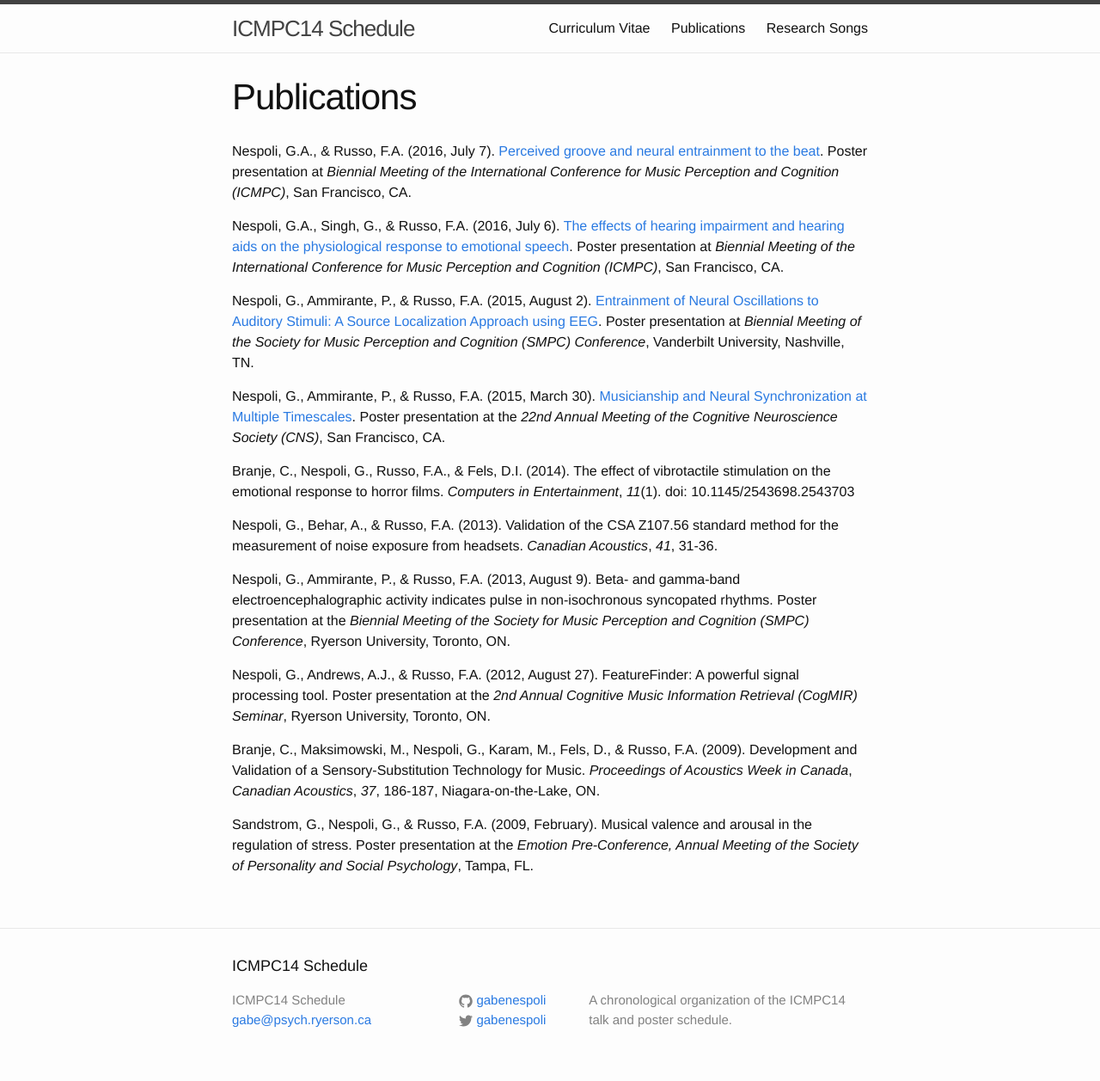
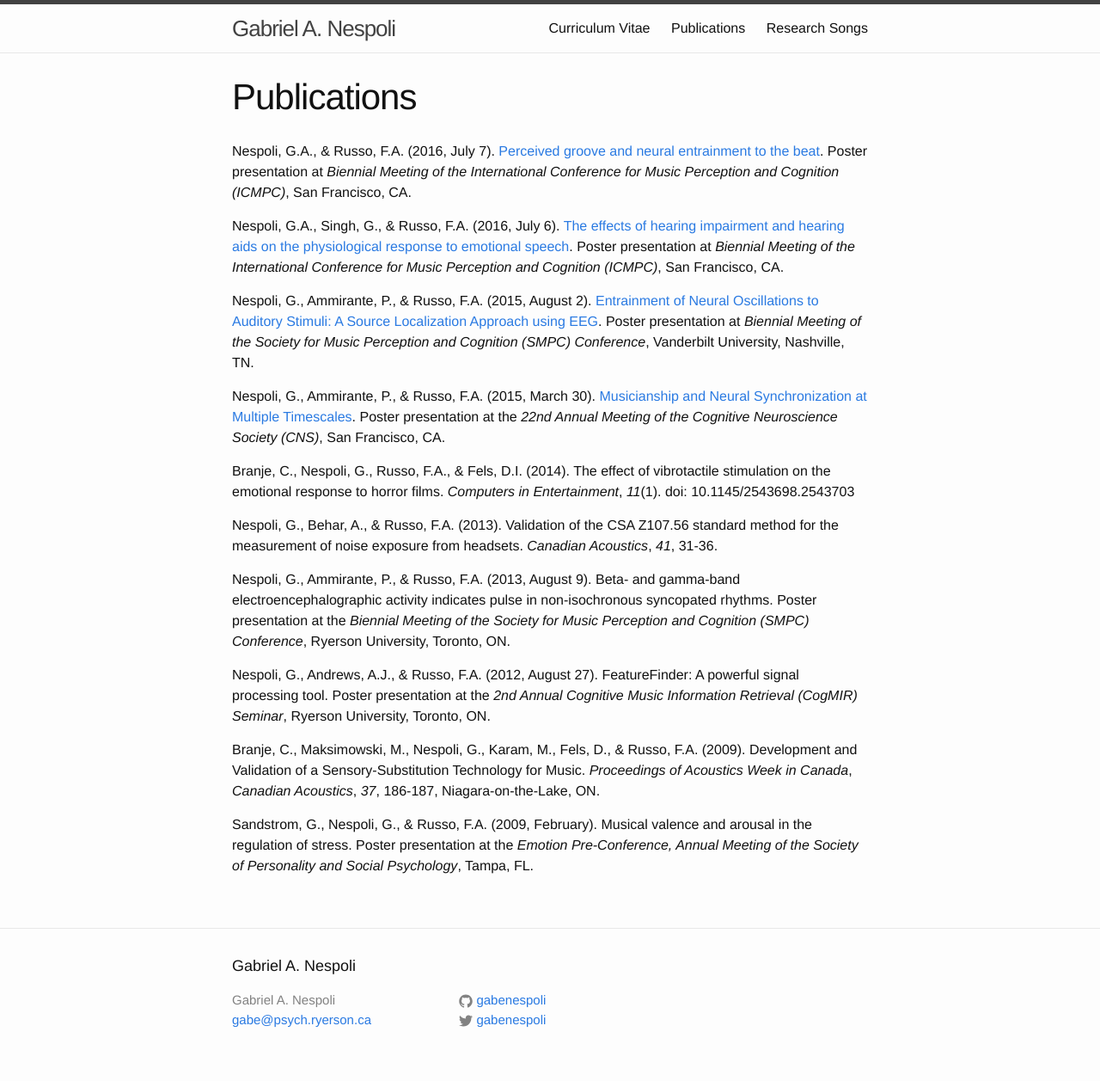
Before and after one commit to gabenespoli/gabenespoli.github.io, a Jekyll site: the page built from publications.md, in a window 1280 px wide. Shown: the whole page at 86% size. Built offline with Jekyll 4.4.1, drawn with Linux system fonts in a browser that asks for light colours.

```diff
--- a/_config.yml
+++ b/_config.yml
@@ -6,10 +6,10 @@
 # 'jekyll serve'. If you change this file, please restart the server process.
 
 # Site settings
-title: ICMPC14 Schedule
+title: Gabriel A. Nespoli
 email: gabe@psych.ryerson.ca
 description: > # this means to ignore newlines until "baseurl:"
-  A chronological organization of the ICMPC14 talk and poster  schedule.
+
 baseurl: "" # the subpath of your site, e.g. /blog
 url: "https://gabenespoli.github.io" # the base hostname & protocol for your site
 twitter_username: gabenespoli
```
Also changed, not shown: index.md (deleted, +0 -8 lines).
